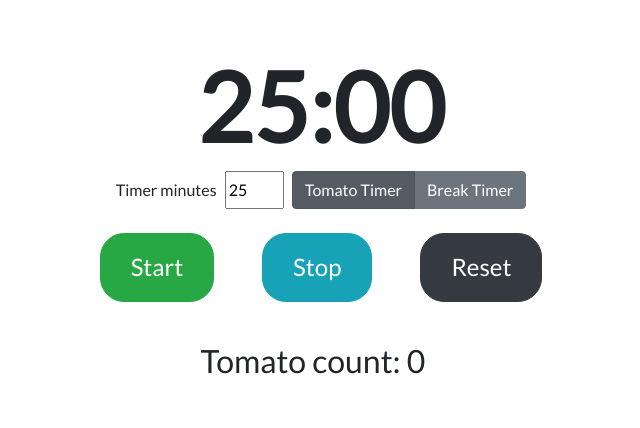
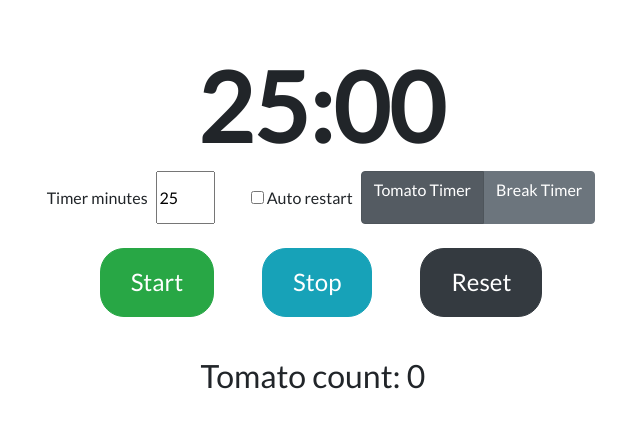
Before and after one commit to kpresta04/tomatoTracker, a plain HTML site: page index.html in a window 1280 px wide. Shown: the whole page, without its empty margins (319-959 px from the left). Drawn offline with nearby package versions, Linux system fonts and the light colour scheme.

Commit message:
added auto restart checkbox

```diff
--- a/assets/css/styles.css
+++ b/assets/css/styles.css
@@ -10,7 +10,13 @@ h1 {
   font-size: 72pt;
   font-weight: bold;
 }
-
+#defaultCheck1 {
+  position: unset;
+  margin: 0.9em 0 0.9em 0.5em;
+}
+#rBoxLabel {
+  margin: 0.9em 0.5em 0.9em 0;
+}
 #resetBtn,
 #stopBtn,
 #startBtn {
--- a/index.html
+++ b/index.html
@@ -28,7 +28,15 @@
         </div>
         <div class="row justify-content-center">
           <label class="my-auto mr-2" id="pwLengthLabel">Timer minutes</label>
+
               <input type="number" class="mr-2" id="timerLength" min="1" max="128" value="25" />
+              <div class="form-check" id="restartCheckbox">
+                <input class="form-check-input" type="checkbox" value="" id="defaultCheck1">
+                <label class="form-check-label" id="rBoxLabel"for="defaultCheck1">
+                  Auto restart
+                </label>
+              </div>
+
           <div class="btn-group btn-group-toggle" data-toggle="buttons">
             <label class="btn btn-secondary active">
               <input type="radio" name="options" id="option1" autocomplete="off" checked> Tomato Timer
--- a/scripts.js
+++ b/scripts.js
@@ -1,5 +1,6 @@
 $(document).ready(function() {
-  disp = document.querySelector("#timer");
+  let disp = document.querySelector("#timer");
+  const checkBox = document.querySelector("#defaultCheck1");
 
   let tomatoCount = 0;
   let getObj = JSON.parse(localStorage.getItem("tomatoObj"));
@@ -122,6 +123,10 @@ $(document).ready(function() {
         '<img class="tomatoImage" src="assets/images/tomato1.jpg" />'
       );
     }
+    if (checkBox.checked) {
+      resetTimer();
+      startTimer();
+    }
   }
   function stopTimer() {
     clearInterval(interv);
```
